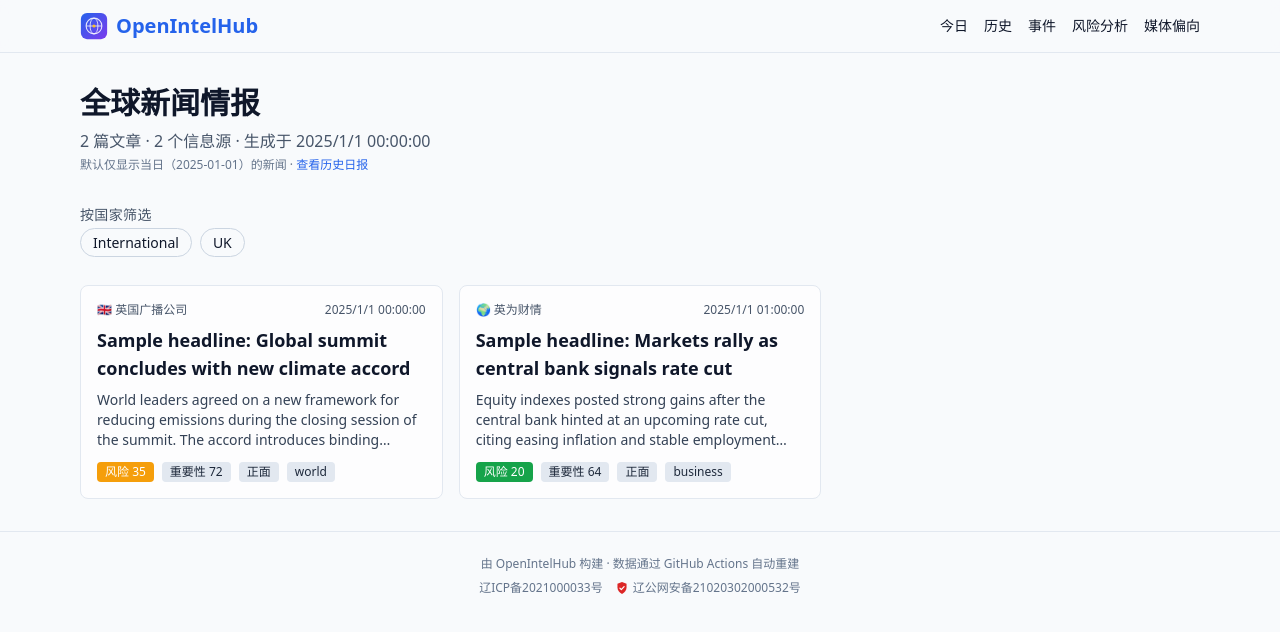
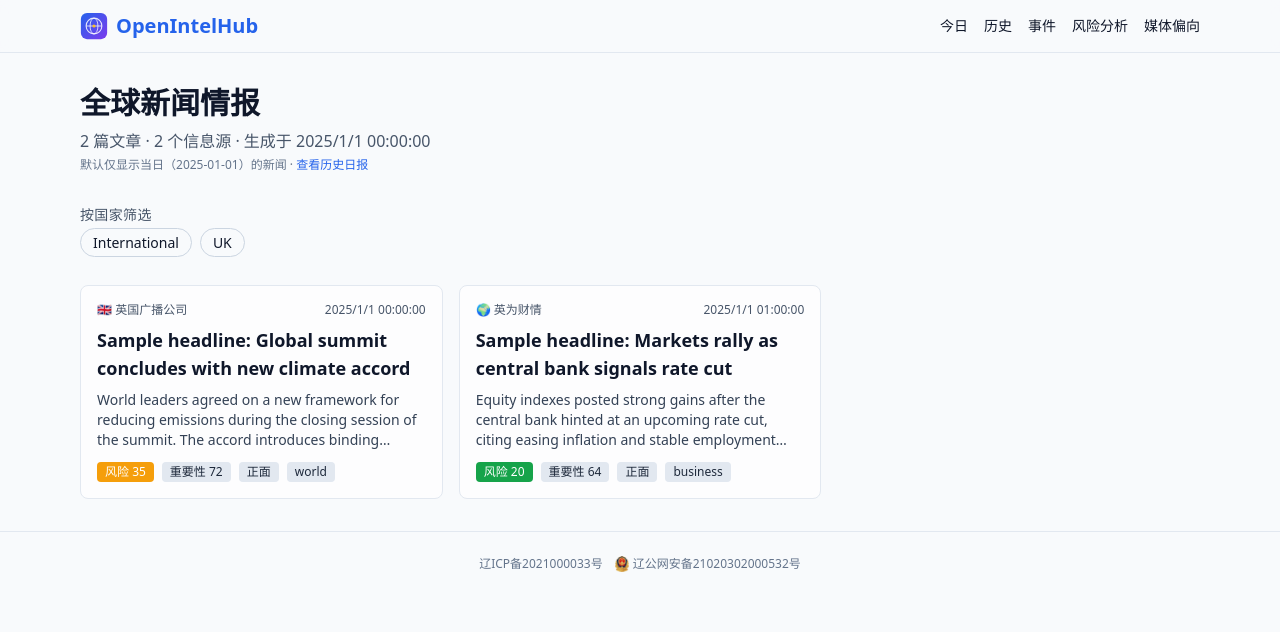
Before and after one commit to unknowIfGuestInDream/openIntelHub, a Next.js app in the folder IntelligenceHub/: page / in a window 1280 px wide. Shown: the top 632 px of the page. Built offline with nearby package versions, Linux system fonts and the light colour scheme.

Commit message:
fix(site): update footer beian asset
Agent-Logs-Url: https://github.com/unknowIfGuestInDream/openIntelHub/sessions/d3303878-d93a-4aef-8bac-e8bd790befbe

Co-authored-by: unknowIfGuestInDream <57802425+unknowIfGuestInDream@users.noreply.github.com>

```diff
--- a/IntelligenceHub/src/app/layout.tsx
+++ b/IntelligenceHub/src/app/layout.tsx
@@ -18,8 +18,7 @@ export default function RootLayout({ children }: { children: React.ReactNode })
         <Nav />
         <main className="mx-auto max-w-6xl px-4 py-8">{children}</main>
         <footer className="border-t border-slate-800 py-6 text-center text-xs text-slate-500">
-          <div>由 OpenIntelHub 构建 · 数据通过 GitHub Actions 自动重建</div>
-          <p className="footer-beian mt-2 flex flex-wrap items-center justify-center gap-x-3 gap-y-1">
+          <p className="footer-beian flex flex-wrap items-center justify-center gap-x-3 gap-y-1">
             <a
               href="https://beian.miit.gov.cn/"
               target="_blank"
@@ -42,7 +41,7 @@ export default function RootLayout({ children }: { children: React.ReactNode })
                 height={14}
                 decoding="async"
                 className="footer-beian-icon"
-                src="/beian.svg"
+                src="/beian.png"
               />
               辽公网安备21020302000532号
             </a>
```
Also changed, not shown: IntelligenceHub/public/beian.svg (deleted).
